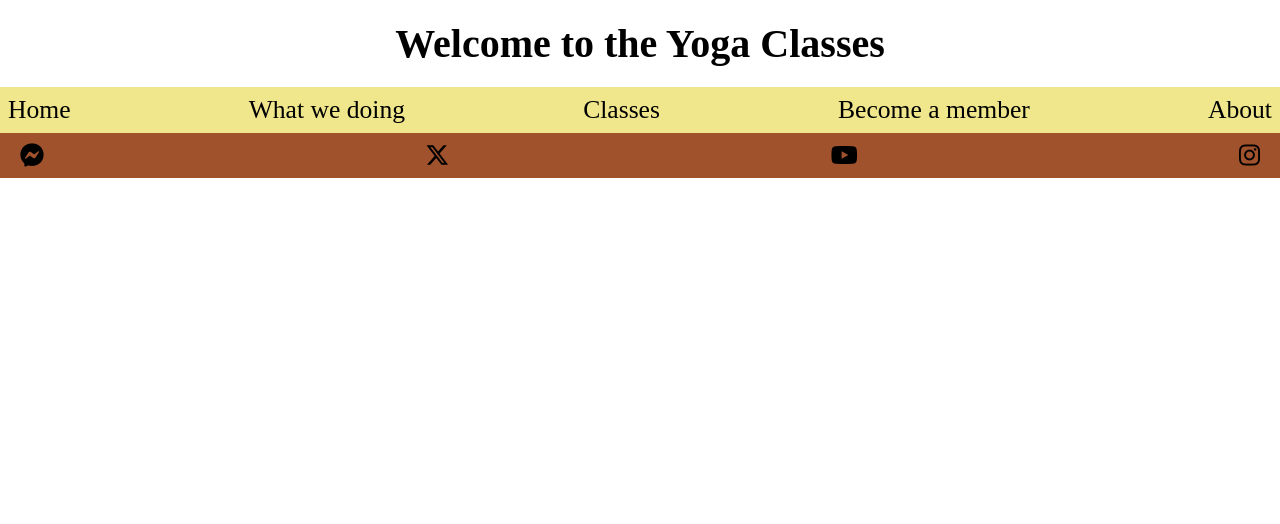
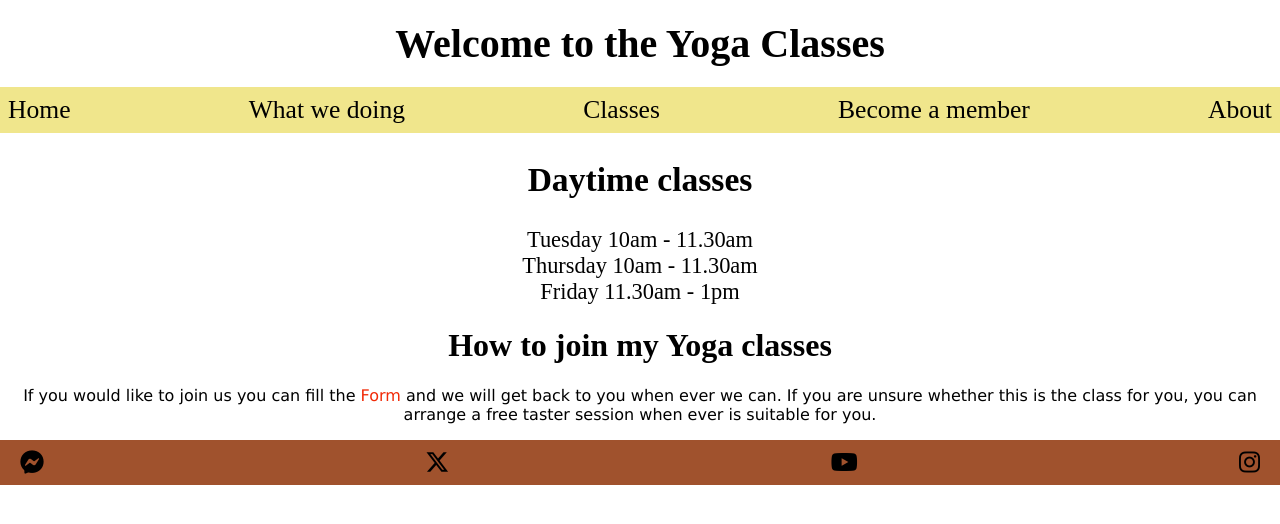
Before and after one commit to deima24/p1_yoga, a plain HTML site: page classes.html in a window 1280 px wide. Drawn offline with Linux system fonts and the light colour scheme.

Commit message:
added two section in classes html, hoe to join and times

```diff
--- a/assets/css/style.css
+++ b/assets/css/style.css
@@ -39,6 +39,25 @@ li {
     width: 100%;
     background: url(../images/yoga_lessons.jpg)no-repeat center center/cover;
 }
+
+
+/* classes */
+
+.time-table {
+    text-align: center;
+}
+
+.times {
+    padding: 0;
+    font-size: 1.4rem;
+}
+
+.classes_form {
+    color: #f12a07;
+}
+
+
+
 
 /* about page */
 
--- a/classes.html
+++ b/classes.html
@@ -22,6 +22,30 @@
             </ul>
         </nav>
     </header>
+
+    <section>
+        <div class="time-table times">
+            <h1>Daytime classes</h1>
+            <ul class="times">
+                <li>Tuesday 10am - 11.30am</li>
+                <li>Thursday 10am - 11.30am</li>
+                <li>Friday 11.30am - 1pm</li>
+            </ul>
+        </div>
+    </section>
+
+    <div class="time-table">
+        <h1>How to join my Yoga classes</h1>
+
+        <p>
+            If you would like to join us you can fill the
+            <a class="classes_form" href="sign_up.html">Form</a> and we will get
+            back to you when ever we can.
+            If you are unsure whether this is the class for you, you can
+            arrange a free taster session when ever is suitable for you.
+        </p>
+
+    </div>
 
 
 
```
